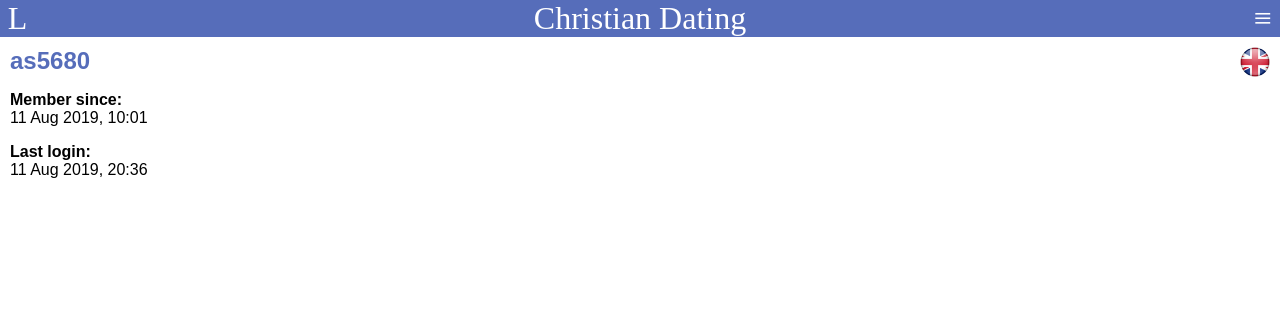
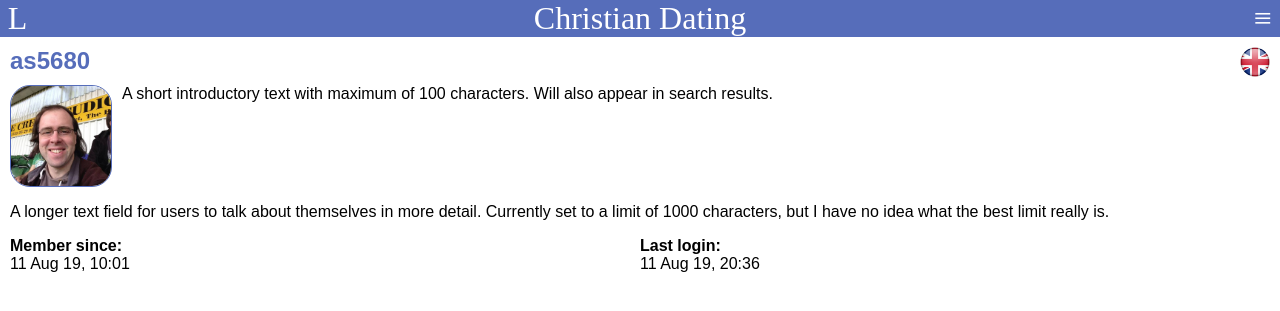
Before and after one commit to andrewhstead/dating-site, a Django app: page /profile/2/ in a window 1280 px wide. Shown: the top 311 px of the page. Run offline with Django 3.2, Linux system fonts and the light colour scheme; a user stored in the database is signed in; data comes from the database, SQL or seed files in the repository; both versions use the stored data as it was after the commit; some web fonts are replaced.

Commit message:
Incorporated intro and text into user profile.

```diff
--- a/static/css/default.css
+++ b/static/css/default.css
@@ -3,6 +3,10 @@ body {
     font-family: 'Farro', sans-serif;
     margin: 0;
     padding: 0;
+}
+
+p {
+    text-align: justify;
 }
 
 header {
@@ -22,13 +26,22 @@ header {
     margin: 10px;
 }
 
+.flex-container {
+    display: flex;
+    clear: both;
+}
+
+.columns {
+    flex: 1;
+}
+
 .header-icon {
     display: inline;
     width: 25px;
     margin: auto 5px;
 }
 
-.page-header {
+#page-header {
     text-align: left;
     font-size: 1.5em;
     font-weight: bold;
@@ -160,3 +173,16 @@ input {
     height: 30px;
     float: right;
 }
+.profile-picture {
+    height: 100px;
+    width: 100px;
+    border: 1px solid #566dba;
+    overflow: hidden;
+    vertical-align: bottom;
+    border-radius: 20px;
+    margin-right: 10px;
+    object-fit: cover;
+}
+#profile-header {
+    margin: 10px 0;
+}
--- a/templates/base.html
+++ b/templates/base.html
@@ -44,7 +44,7 @@
 	    <a class="menu-link" href="">Chat</a>
 	    <a class="menu-link" href="">Forum</a>
         {% if user.is_authenticated %}
-            <a class="menu-link" href="{% url 'user_profile' %}">Profile</a>
+            <a class="menu-link" href="{% url 'view_profile' user.id %}">Profile</a>
 	        <a class="menu-link" href="">Messages</a>
             <a class="menu-link" href="{% url 'logout' %}">Log Out</a>
         {% else %}
--- a/users/forms.py
+++ b/users/forms.py
@@ -60,7 +60,7 @@ class EditProfileForm(forms.ModelForm):
 
     class Meta:
         model = User
-        fields = ['username', 'first_name', 'last_name', 'email']
+        fields = ['username', 'first_name', 'last_name', 'email', 'profile_picture', 'intro', 'text']
         exclude = ['password']
         help_texts = {
             'username': None,
@@ -69,6 +69,9 @@ class EditProfileForm(forms.ModelForm):
         labels = {
             'first_name': 'First Name',
             'last_name': 'Last Name',
+            'profile_picture': 'Profile Picture',
+            'intro': 'Introduction (max 100 characters)',
+            'text': 'Profile Text (max 1000 characters)',
         }
 
 
--- a/users/models.py
+++ b/users/models.py
@@ -83,8 +83,8 @@ class User(AbstractUser):
     occupation = models.CharField(max_length=50, blank=True, null=True)
     diet = models.CharField(max_length=25, choices=DIET, blank=True, null=True)
     profile_picture = models.ImageField(upload_to="images/users", blank=True, null=True)
-    intro = models.CharField(max_length=250, blank=True, null=True)
-    text = models.CharField(max_length=5000, blank=True, null=True)
+    intro = models.TextField(max_length=100, blank=True, null=True)
+    text = models.TextField(max_length=1000, blank=True, null=True)
 
     def __unicode__(self):
         return self.username
--- a/users/templates/change_password.html
+++ b/users/templates/change_password.html
@@ -2,7 +2,7 @@
 
 {% block content %}
 
-    <div class="page-header">
+    <div id="page-header">
         CHANGE YOUR PASSWORD
     </div>
 
--- a/users/templates/delete_account.html
+++ b/users/templates/delete_account.html
@@ -2,7 +2,7 @@
 
 {% block content %}
 
-    <div class="page-header">
+    <div id="page-header">
         DELETE ACCOUNT
     </div>
 
--- a/users/templates/login.html
+++ b/users/templates/login.html
@@ -2,7 +2,7 @@
 
 {% block content %}
 
-    <div class="page-header">
+    <div id="page-header">
         LOG IN TO YOUR ACCOUNT
     </div>
 
--- a/users/templates/register.html
+++ b/users/templates/register.html
@@ -2,7 +2,7 @@
 
 {% block content %}
 
-    <div class="page-header">
+    <div id="page-header">
         FREE REGISTRATION
     </div>
 
--- a/users/templates/user_profile.html
+++ b/users/templates/user_profile.html
@@ -2,7 +2,7 @@
 
 {% block content %}
 
-    <div class="page-header">
+    <div id="page-header">
         EDIT YOUR PROFILE
     </div>
 
@@ -14,6 +14,7 @@
 
     <!-- Links to change account password or delete account. -->
     <div class="full-details">
+        <a class="standard-link" href="{% url 'view_profile' user.id %}">[View Profile]</a><br />
         <a class="standard-link" href="{% url 'change_password' %}">[Change Password]</a>
         <a class="standard-link" href="{% url 'delete_account' %}">[Delete Account]</a>
     </div>
--- a/users/templates/view_profile.html
+++ b/users/templates/view_profile.html
@@ -2,19 +2,50 @@
 
 {% block content %}
 
-    <div class="page-header">
-        {{ profile.username }}
+    <section id="page-header">
+        {% if profile.id == user.id %}
+            YOUR PROFILE
+        {% else %}
+            {{ profile.username }}
+        {% endif %}
         <img class="user-flag" src="{{profile.country.flag.url}}" />
-    </div>
+    </section>
+
+    <section id="profile-header" class="flex-container">
+        <div>
+            {% if profile.profile_picture %}
+                <img class="profile-picture" src="{{ profile.profile_picture.url }}" />
+            {% endif %}
+        </div>
+        <div>
+            {% if profile.intro %}
+                {{ profile.intro }}
+            {% endif %}
+        </div>
+    </section>
 
     <p>
-        <strong>Member since:</strong><br />
-        {{ profile.date_joined|date:'d M Y, H:i' }}
+        {% if profile.text %}
+            {{ profile.text }}
+        {% endif %}
     </p>
 
-    <p>
-        <strong>Last login:</strong><br />
-        {{ profile.last_login|date:'d M Y, H:i' }}
-    </p>
+    <section id="user-details" class="flex-container">
+        <div class="columns">
+            <strong>Member since:</strong><br />
+            {{ profile.date_joined|date:'d M y, H:i' }}
+        </div>
+        <div class="columns">
+            <strong>Last login:</strong><br />
+            {{ profile.last_login|date:'d M y, H:i' }}
+        </div>
+    </section>
+
+    <!-- If the user is viewing their own profile, link to the editing page. -->
+    {% if profile.id == user.id %}
+        <div class="full-details">
+            <a class="standard-link" href="{% url 'user_profile' %}">[Edit Your Profile]</a>
+        </div>
+    {% endif %}
 
 {% endblock %}
--- a/users/views.py
+++ b/users/views.py
@@ -176,8 +176,10 @@
 def view_profile(request, user_id):
     profile = get_object_or_404(User, pk=user_id)
     page_name = profile.username + "'s Profile"
+    user = request.user
 
     return render(request, 'view_profile.html', {
         'profile': profile,
-        'page_name': page_name
+        'page_name': page_name,
+        'user': user,
     })
```
Also changed, not shown: db.sqlite3, media/images/countries/sma.png, media/images/countries/stm.png, media/images/users/10270304_10203230117606654_7875580812791508255_n.jpg (added), users/migrations/0006_auto_20190812_1022.py (added), users/migrations/0007_auto_20190812_1034.py (added), users/migrations/0008_auto_20190812_1035.py (added).
